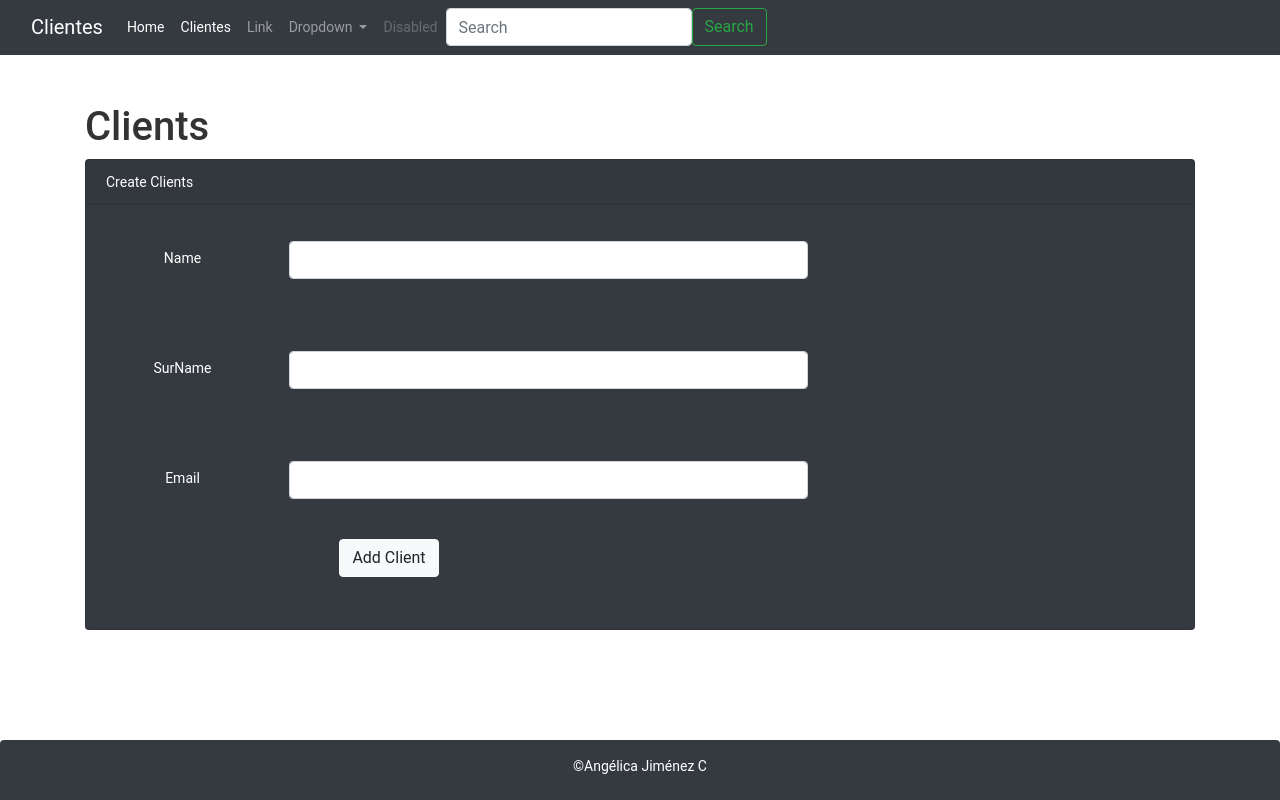
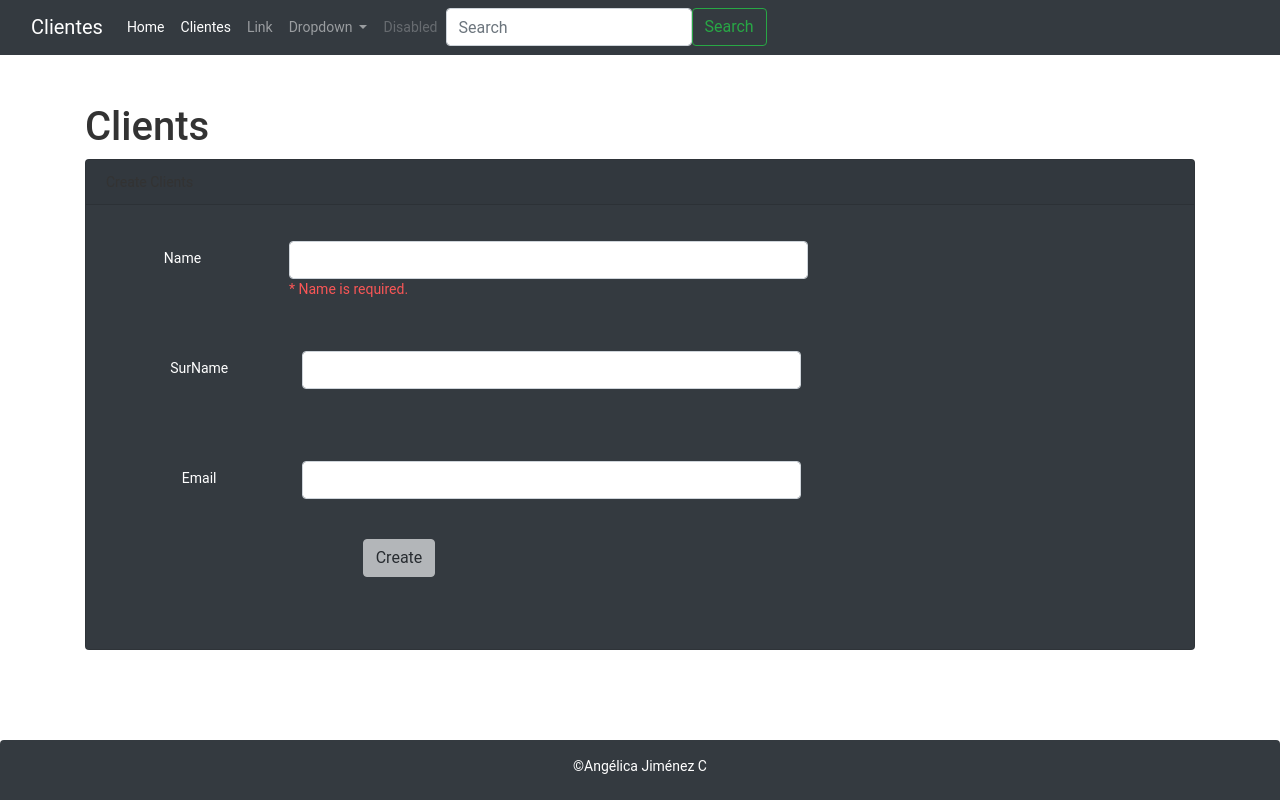
Before and after one commit to Angiejimenezc/clientes-app, an Angular app: page /clients/form in a window 1280 px wide. Built offline with nearby package versions, Linux system fonts and the light colour scheme.

Commit message:
create method correction

```diff
--- a/src/app/clients/form.component.html
+++ b/src/app/clients/form.component.html
@@ -1,45 +1,39 @@
-<div class="card bg-dark text-white">
-  <div class="card-header">{{title}}</div>
+<div class="card bg-dark tet-white">
+  <div class="card-header">{{ title }}</div>
   <div class="card-body">
-
-    <form>
-
+    <form (submit)="existClient() ? update() : create()" #form="ngForm">
       <div class="form-group row my-3">
-        <label for="name" class="col-form-label col-sm-2 text-center"> Name</label>
+        <label for="name" class="col-form-label col-sm-2 text-white text-center">Name </label
+        >
         <div class="col-sm-6">
           <input
             type="text"
             class="form-control"
             [(ngModel)]="client.name"
             name="name"
-            required minlength="4"
-            appForbiddenName="bob"
+            required
+            minlength="4"
             #name="ngModel"
           />
-     <div *ngIf="name.invalid && (name.dirty || name.touched)"
-    class="alert">
-
-  <div *ngIf="name.errors?.['required']">
-    Name is required.
+          <div
+            *ngIf="name.invalid && (name.dirty || name.touched)"
+            class="alert"
+          ></div>
+            <div class="error-msg" *ngIf="name.errors?.['required']">
+              * Name is required.
             </div>
-  <div *ngIf="name.errors?.['minlength']">
-    Name must be at least 4 characters long.
-  </div>
-  <div *ngIf="name.errors?.['forbiddenName']">
-    Name cannot be Bob.
+            <div class="error-msg" *ngIf="name.errors?.['minlength']">
+              * Name must be at least 4 characters long.
             </div>
 
         </div>
         </div>
-      </div>
-    </form>
 
-  </div>
 
       <div class="card-body">
-    <form>
         <div class="form-group row my-3">
-      <label for="surname" class="col-form-label col-sm-2 text-center "> SurName</label>
+          <label for="surname" class="col-form-label col-sm-2 text-white text-center">SurName </label
+          >
           <div class="col-sm-6">
             <input
               type="text"
@@ -49,44 +43,46 @@
               required
               #surname="ngModel"
             />
-          <p class="error-msg" *ngIf="surname.invalid && (surname.dirty || surname.touched)">
-          *Surname is required
+            <p
+              class="error-msg"
+              *ngIf="surname.invalid && (surname.dirty || surname.touched)"
+            > * Surname is required
+            </p>
           </div>
         </div>
-    </form>
       </div>
-
       <div class="card-body">
-    <form>
         <div class="form-group row my-3">
-        <label for="email" class="col-form-label col-sm-2 text-center"> Email</label>
+          <label for="email" class="col-form-label col-sm-2 text-white text-center">Email</label
+          >
           <div class="col-sm-6">
             <input
               type="text"
               class="form-control"
               [(ngModel)]="client.email"
               name="email"
-            required email
+              required
+              email
               #email="ngModel"
             />
-          <p class="error-msg" *ngIf="email.invalid && (email.dirty || email.touched)">
-          *Wrong email format
+            <p
+              class="error-msg"
+              *ngIf="email.invalid && (email.dirty || email.touched)"
+            >
+              * Wrong email format
+            </p>
           </div>
         </div>
         <div class="form-group row m-2 p-4 text-center">
           <div class="col-sm-6">
-    <button class=" btn btn-light "role="button" (click)='create()'*ngIf="!client.id else elseBlock">
-      Add Client
+            <button
+              class="btn btn-light"
+              type="submit"
+              [disabled]="form.invalid">
+              {{ existClient() ? "Update" : "Create" }}
             </button>
-
-    <ng-template #elseBlock>
-      <button class=" btn btn-light ml-3"role="button" (click)='update()'>
-        Save Change
-      </button>
-    </ng-template>
-
+          </div>
         </div>
       </div>
     </form>
   </div>
-</div>
--- a/src/app/clients/form.component.ts
+++ b/src/app/clients/form.component.ts
@@ -1,8 +1,9 @@
-import { Component, OnInit } from '@angular/core';
+import { Component, OnInit, ViewChild } from '@angular/core';
 import { Router, ActivatedRoute } from '@angular/router';
 import { Client } from '../models/client';
 import { ClientService } from '../service/client.service';
 import swal from 'sweetalert2';
+import { NgForm } from '@angular/forms';
 
 
 @Component({
@@ -12,8 +13,13 @@ import swal from 'sweetalert2';
 
 })
 export class FormComponent implements OnInit {
+
+  @ViewChild('form')
+  form!: NgForm;
+
   public client = new Client(0, '', '', '', '');
   public title: string = 'Create Clients';
+
 
   constructor(
     private clientSrv: ClientService,
@@ -24,6 +30,13 @@ export class FormComponent implements OnInit {
   ngOnInit(): void {
     this.loadClient();
   }
+
+
+    existClient(): boolean{
+    return this.client.id != 0;
+
+  }
+
 
   loadClient(): void {
     this.activatedRoute.params.subscribe((params) => {
```
Lines whose indentation alone changed are shown as unchanged.
